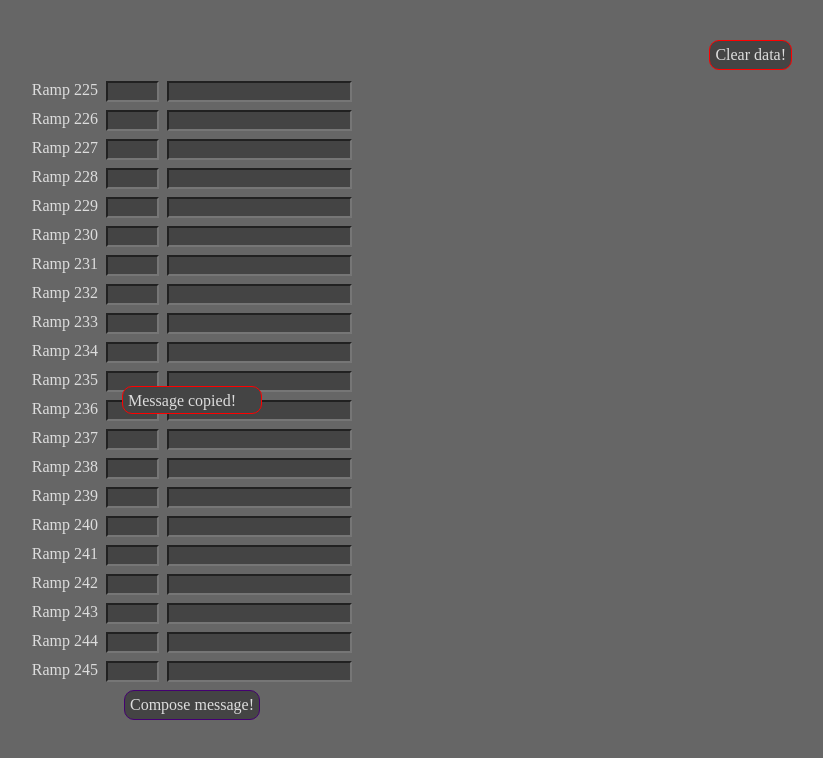
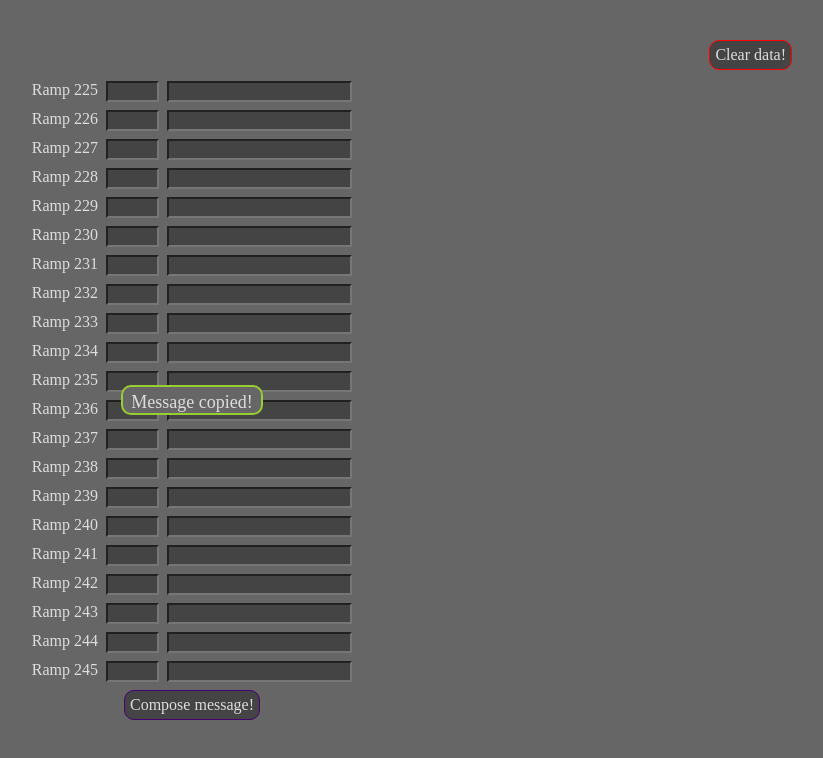
Before and after one commit to Rilivaine/Ark-Helper, a plain HTML site: page index.html in a window 1280 px wide. Both pictures are taken after a click on the element "Compose message!". Shown: the whole page, without its empty margins (448-1271 px from the left). Drawn offline with Linux system fonts and the light colour scheme.

Commit message:
Make popup bigger, more noticeable

```diff
--- a/index.html
+++ b/index.html
@@ -70,10 +70,12 @@
         }
 
         #popup {
+            text-align: center;
+            font-size: 18px;
             width: 10%;
             height: 16px;
-            background-color: #444;
-            border: 1px solid red;
+            background-color: #666;
+            border: 2px solid yellowgreen;
             border-radius: 10px;
             padding: 5px;
             position: absolute;
```
